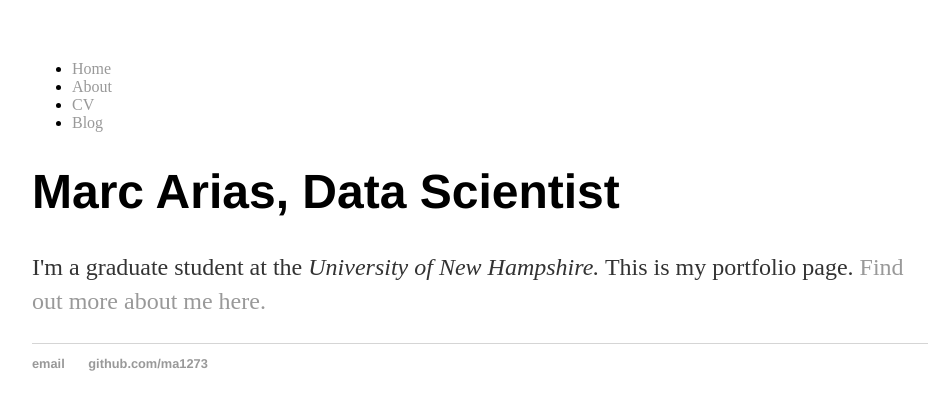
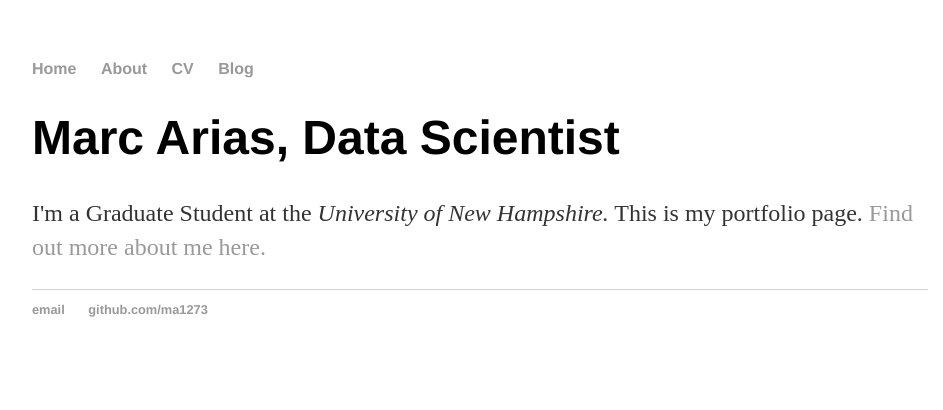
Before and after one commit to ma1273/ma1273.github.io, a Jekyll site: the page built from index.html, in a window 1280 px wide. Shown: the top 410 px of the page, without its empty margins (160-1103 px from the left). Built offline with Jekyll 4.4.1, drawn with Linux system fonts in a browser that asks for light colours; Markdown is read by kramdown in place of the engine named in the settings; part of the change alters nothing that is shown.

Commit message:
Update index.html

```diff
--- a/index.html
+++ b/index.html
@@ -1,30 +1,8 @@
-<!DOCTYPE html>
-<html>
-	<head>
-		<title>Marc Arias</title>
-		<!-- link to main stylesheet -->
-		<link rel = 'stylesheet' type="text/css" href = "/css/main.css">
-	</head>
-	<body>
-		<ul>
-		</nav>
-        		<li><a href="/">Home</a></li>
-	        	<li><a href="/about">About</a></li>
-        		<li><a href="/cv">CV</a></li>
-        		<li><a href="/blog">Blog</a></li>
-    		</ul>
-		</nav>
-		<div class="container">
-    		<div class="blurb">
-        		<h1> Marc Arias, Data Scientist</h1>
-				<p>I'm a graduate student at the <em>University of New Hampshire.</em> This is my portfolio page. <a href="/about">Find out more about me here.</a></p>
-    		</div><!-- /.blurb -->
-		</div><!-- /.container -->
-		<footer>
-    		<ul>
-        		<li><a href="mailto:mxa2763@gmail.com">email</a></li>
-        		<li><a href="https://github.com/ma1273">github.com/ma1273</a></li>
-			</ul>
-		</footer>
-	</body>
-</html>
+---
+layout: default
+title: Marc Arias
+---
+<div class="blurb">
+        <h1>Marc Arias, Data Scientist</h1>
+	<p>I'm a Graduate Student at the <em>University of New Hampshire.</em> This is my portfolio page. <a href="/about">Find out more about me here.</a></p>
+</div><!-- /.blurb -->
```
